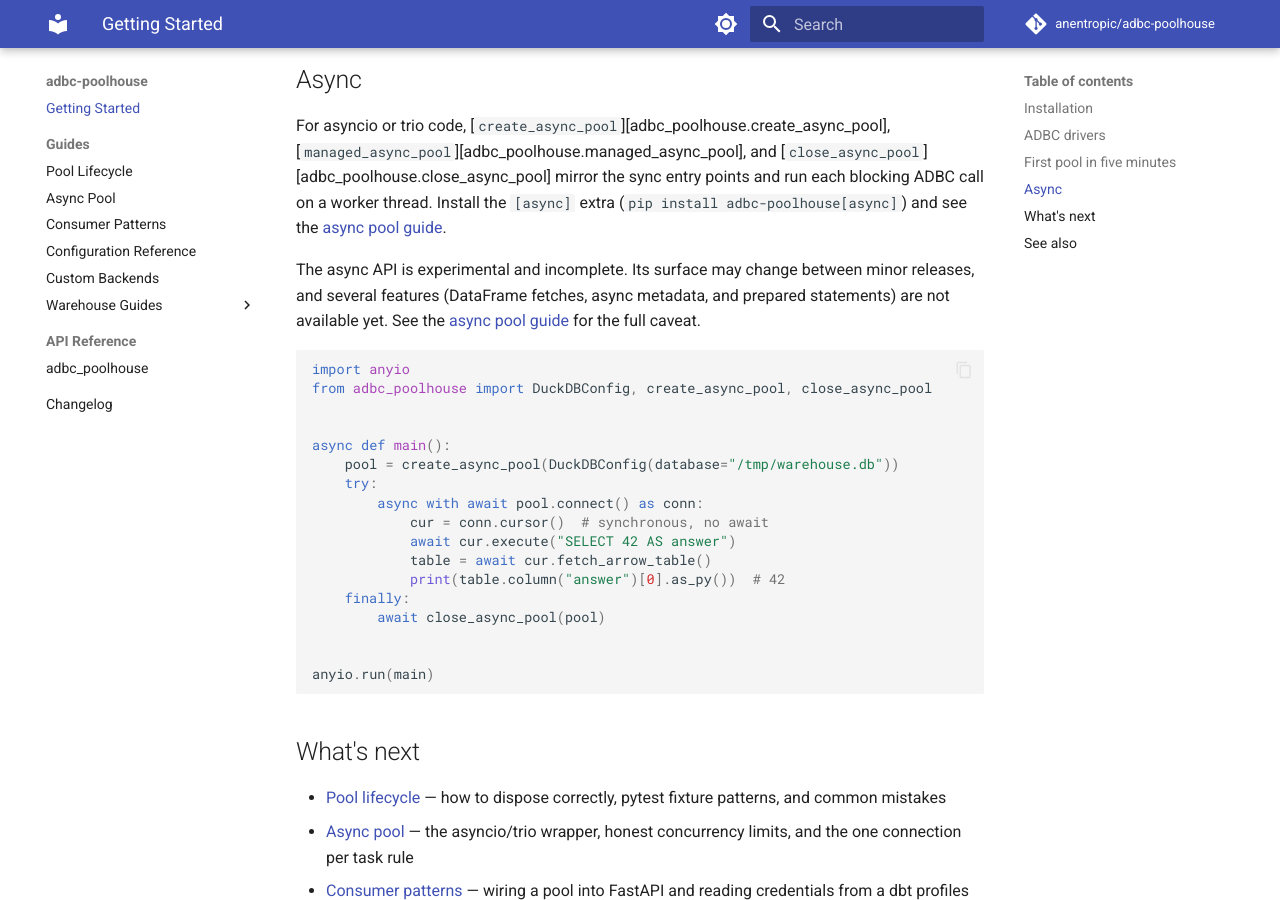
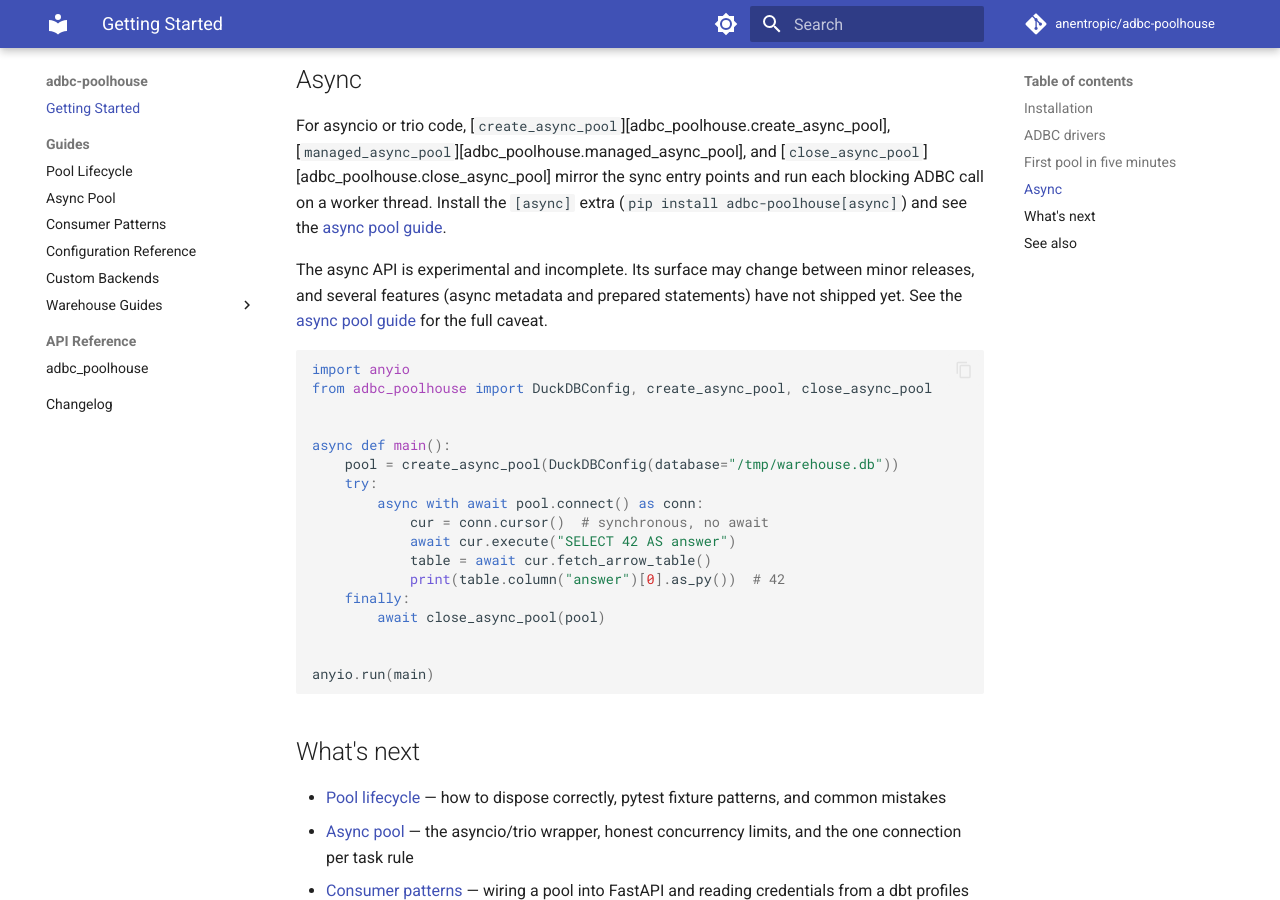
Before and after one commit to anentropic/adbc-poolhouse, an MkDocs documentation site: the page built from docs/src/index.md, in a window 1280 px wide and 900 px high, scrolled down 2163 px. Built offline with MkDocs 1.6.1 and Material for MkDocs 9.7.7, drawn with Linux system fonts in a browser that asks for light colours; comment, search, counter and statistics services are not loaded.

Commit message:
docs(33-01): correct index.md async availability claim (DOCS-03)
- DataFrame fetches shipped in Phase 31; remove them from the not-yet-shipped list
- List only async metadata and async prepared statements as unshipped, matching async.md
- Drop the literal 'not available' phrasing so the front page no longer contradicts the guide

````diff
--- a/docs/src/index.md
+++ b/docs/src/index.md
@@ -68,7 +68,7 @@
 
 For asyncio or trio code, [`create_async_pool`][adbc_poolhouse.create_async_pool], [`managed_async_pool`][adbc_poolhouse.managed_async_pool], and [`close_async_pool`][adbc_poolhouse.close_async_pool] mirror the sync entry points and run each blocking ADBC call on a worker thread. Install the `[async]` extra (`pip install adbc-poolhouse[async]`) and see the [async pool guide](guides/async.md).
 
-The async API is experimental and incomplete. Its surface may change between minor releases, and several features (DataFrame fetches, async metadata, and prepared statements) are not available yet. See the [async pool guide](guides/async.md) for the full caveat.
+The async API is experimental and incomplete. Its surface may change between minor releases, and several features (async metadata and prepared statements) have not shipped yet. See the [async pool guide](guides/async.md) for the full caveat.
 
 ```python
 import anyio
````
